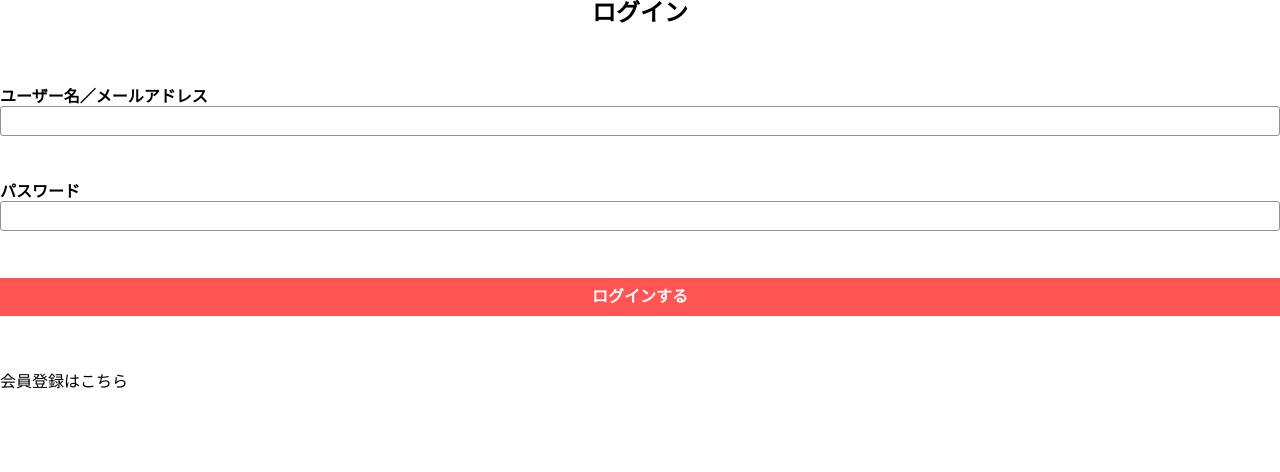
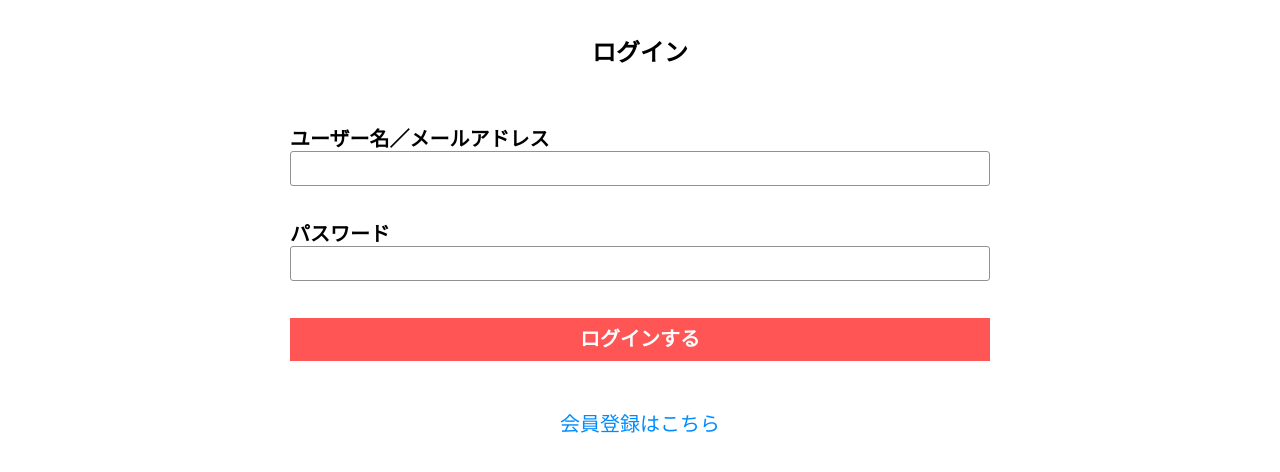
Before and after one commit to ayuka-maruyama/coachtech_flea_markets, a Laravel app: page /login in a window 1280 px wide. Shown: the part 60-532 px from the top of the page. Run offline with Laravel 12, Linux system fonts and the light colour scheme.

Commit message:
コーディング規約及び開発プロセスの確認より、空白行の追加

```diff
--- a/src/resources/views/auth/login.blade.php
+++ b/src/resources/views/auth/login.blade.php
@@ -1,16 +1,19 @@
 @extends('layouts.app')
 
 @section('css')
-<link rel="stylesheet" href="{{ asset('css/auth/register.css') }}">
 <link rel="stylesheet" href="{{ asset('css/auth/login.css') }}">
 @endsection
 
 @section('content')
-<div class="login-area">
+<div class="login-area area">
+
     <h1 class="ttl">ログイン</h1>
+
     <div class="login-form">
+
         <form action="{{ route('login.store') }}" method="post">
             @csrf
+
             <div class="form-group">
                 <label class="label" for="email">ユーザー名／メールアドレス</label>
                 <input class="form-input" id="email" type="email" name="email" value="{{ old('email') }}">
@@ -20,6 +23,7 @@
                     @enderror
                 </div>
             </div>
+
             <div class="form-group">
                 <label class="label" for="password">パスワード</label>
                 <input class="form-input" id="password" type="password" name="password" value="{{ old('password') }}">
@@ -29,13 +33,17 @@
                     @enderror
                 </div>
             </div>
+
             <div class="form-group">
                 <button type="submit" class="submit-btn">ログインする</button>
             </div>
+
         </form>
-        <p class="register-link">
+
+        <p class="link register-link">
             <a href="{{ route('register.open') }}">会員登録はこちら</a>
         </p>
+
     </div>
 </div>
 @endsection
```
Also changed, not shown: src/resources/views/auth/register.blade.php (+13 -2 lines).
